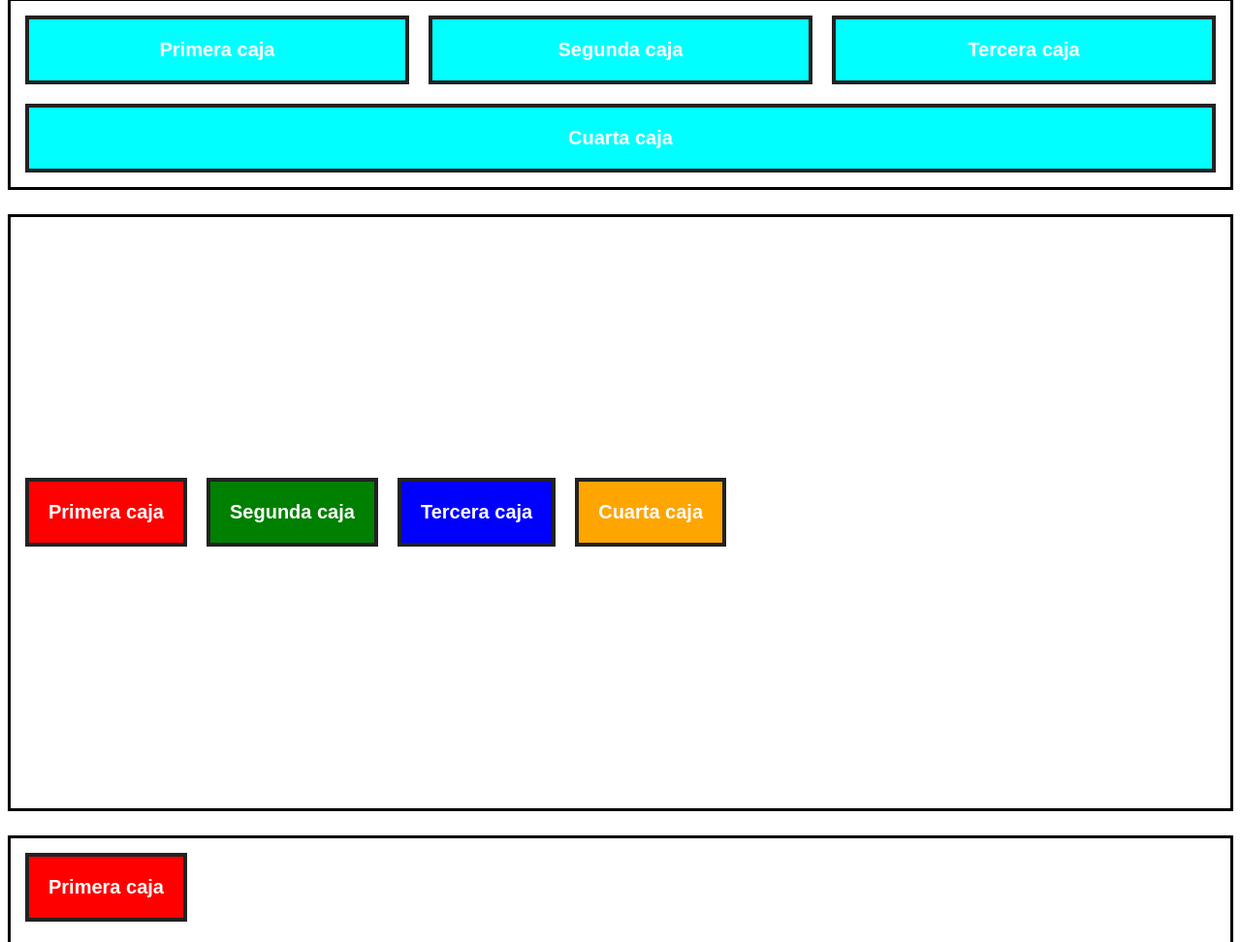
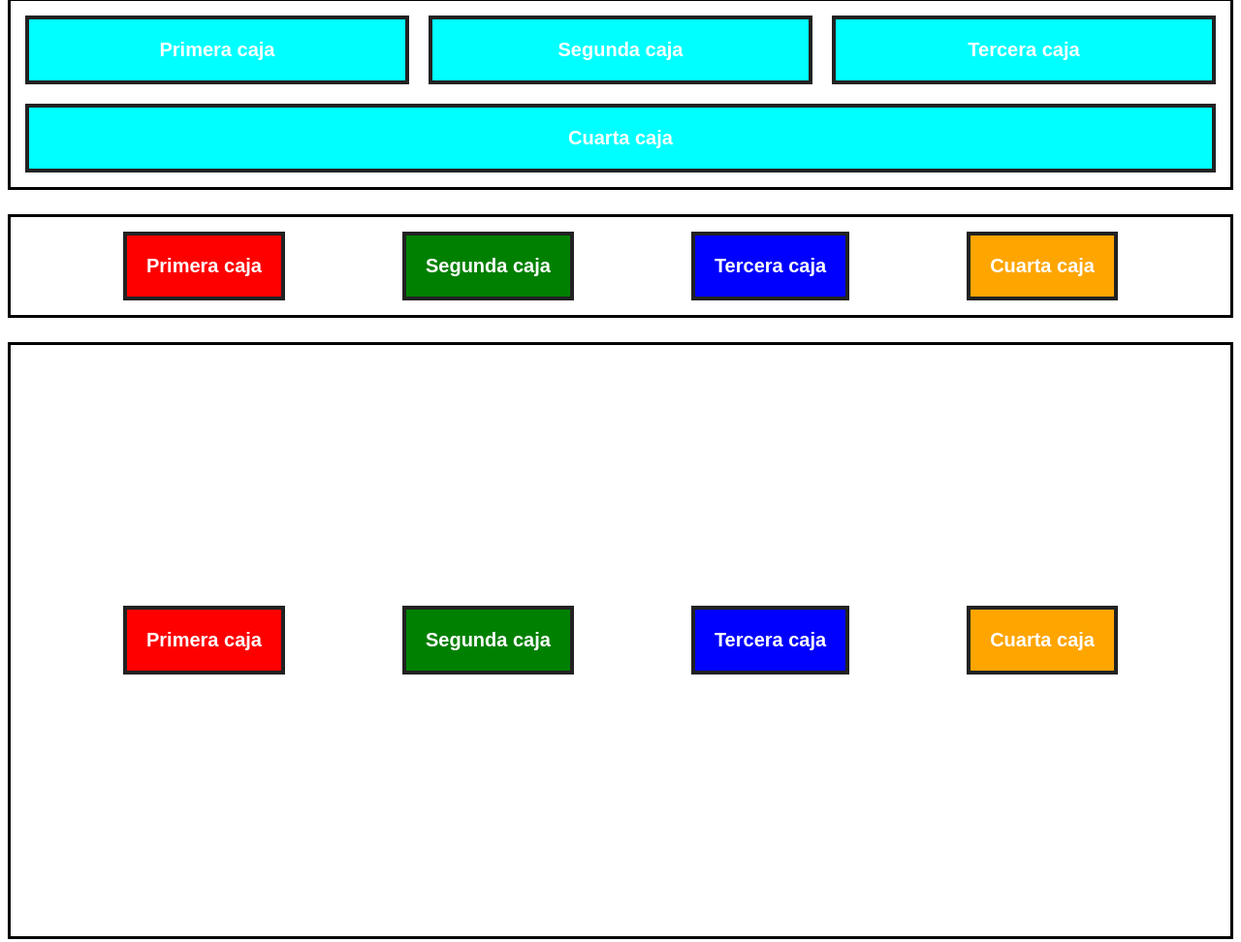
Before and after one commit to jobedosan/Master-CSS, a plain HTML site: page aprendiendo-flexbox/index.html in a window 1280 px wide. Shown: the part 3486-4458 px from the top of the page at 97% size. Drawn offline with Linux system fonts and the light colour scheme.

Commit message:
Flexbox sin práctica terminado

```diff
--- a/aprendiendo-flexbox/index.html
+++ b/aprendiendo-flexbox/index.html
@@ -553,7 +553,27 @@
         </div>
     </section>
 
+
+
     <section id="layout14">
+        <div class="caja red justify">
+            <div>Primera caja</div>
+        </div>
+
+        <div class="caja green justify">
+            Segunda caja
+        </div>
+
+        <div class="caja blue justify">
+            Tercera caja
+        </div>
+
+        <div class="caja orange justify">
+            Cuarta caja
+        </div>
+    </section>
+
+    <section id="layout15">
         <div class="caja red">
             <div>Primera caja</div>
         </div>
@@ -571,7 +591,7 @@
         </div>
     </section>
 
-    <section id="layout15">
+    <section id="layout16">
         <div class="caja red self1">
             <div>Primera caja</div>
         </div>
@@ -589,7 +609,7 @@
         </div>
     </section>
 
-    <section id="layout16">
+    <section id="layout17">
         <div class="caja red self11">
             <div>Primera caja</div>
         </div>
@@ -607,6 +627,7 @@
         </div>
     </section>
 
+
 </body>
 
 </html>
--- a/aprendiendo-flexbox/styles.css
+++ b/aprendiendo-flexbox/styles.css
@@ -353,17 +353,38 @@ esa indicación del tamaño mínimo, a medida que se hagan más pequeñas las ca
     flex-grow: 1;
 }
 
+
+/* ALINEACIÓN HORIZONTAL EN FLEXBOX */
+
+/* Para la alineación horizontal de los elementos en flexbox se utiliza una propiedad que se llama justify-content, esta propiedad se aplica al contenedor de los elementos
+flexibles. Si el valor es flex-end los elementos se justifican a la derecha; con flex-start se justifican a la izquierda (como están por defecto); con el valor center se
+centran los elementos automáticamente; con el valor space-around los elementos se distribuyen uniformemente, dejándose un espacio entre todos los elementos y espacio entre el
+primer elemento y el lado izquierdo de la caja contenedora y el último elemento y el lado derecho de la caja contenedora; el valor space-between hace que los elementos se sepa-
+ren entre sí, pero que el primer y último elemento se queden pegados al inicio (lado izquierdo) y final (lado derecho) de la caja contenedora respectivamente; también está el
+valor space-evenly, que da un resultado similar a space-around, con la diferencia de que la distribución es más comprimida entre las cajas y el espacio del primer y último
+elemento con el inicio y fin de la caja contenedora es más grande */
+
+#layout14 {
+    display: flex;
+    flex-flow: row wrap;
+    justify-content: space-evenly;
+    margin-top: 25px;
+    border: 3px solid black;
+    padding: 5px;
+}
+
 /* ALINEACIÓN VERTICAL EN FLEXBOX */
 
 /* En flexbox se pueden alinear todos los elementos flexibles (elementos contenidos dentro del contenedor) con la propiedad align-items */
 
-#layout14 {
+#layout15 {
     display: flex;
     flex-direction: row;
     flex-wrap: wrap;
     margin-top: 25px;
     border: 3px solid black;
     padding: 5px;
+    justify-content: space-evenly;
     /* Se dio esta altura al contenedor para poder ver cómo funciona la alineación vertical de flexbox*/
     height: 600PX;
     /* Esta es la propiedad que alínea verticalmente a los elementos, sin esta propiedad las cajas llegan a abarcar el 100% del alto. Con el valor baseline las cajas se adaptan
@@ -374,13 +395,14 @@ esa indicación del tamaño mínimo, a medida que se hagan más pequeñas las ca
 
 /* Se pueden alinear los elementos por separado también, para esto se utiliza la propiedad align-self en cada caja (para esto se créo la clase self1, 2, 3 y 4 ) */
 
-#layout15 {
+#layout16 {
     display: flex;
     flex-direction: row;
     flex-wrap: wrap;
     margin-top: 25px;
     border: 3px solid black;
     padding: 5px;
+    justify-content: space-evenly;
     /* Se dio esta altura al contenedor para poder ver cómo funciona la alineación vertical de flexbox*/
     height: 600PX;
     /* Se colocó esto para que las cajas no se extendieran al 100% del contenedor vertticalmente, luego se sobreescribe su posición vertical con align-self */
@@ -410,7 +432,7 @@ esa indicación del tamaño mínimo, a medida que se hagan más pequeñas las ca
 /* Ahora se pondrá el ejemplo de la segunda caja centrada verticalmente al centro para ver la diferencia entre esto y el margen aplicado anteriormente al hacer más pequeña la
 página */
 
-#layout16 {
+#layout17 {
     display: flex;
     flex-direction: row;
     flex-wrap: wrap;
```
